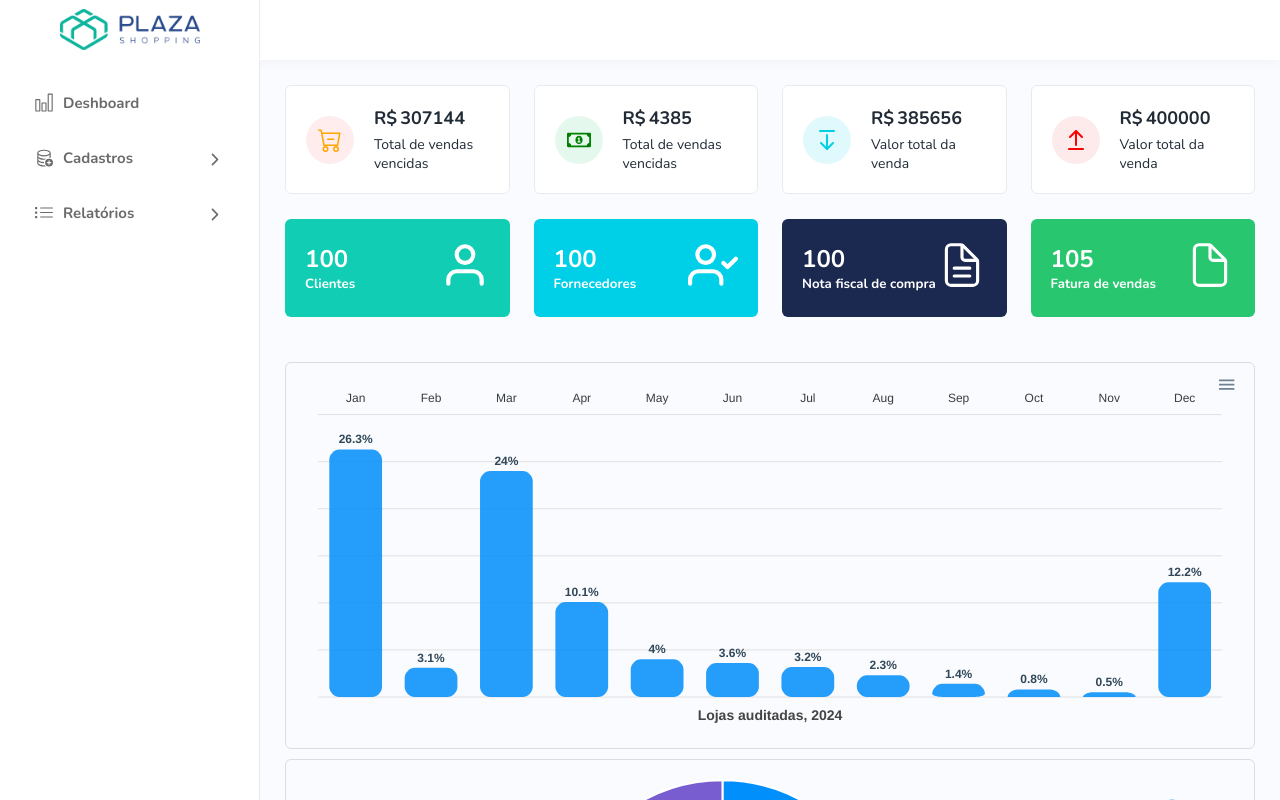
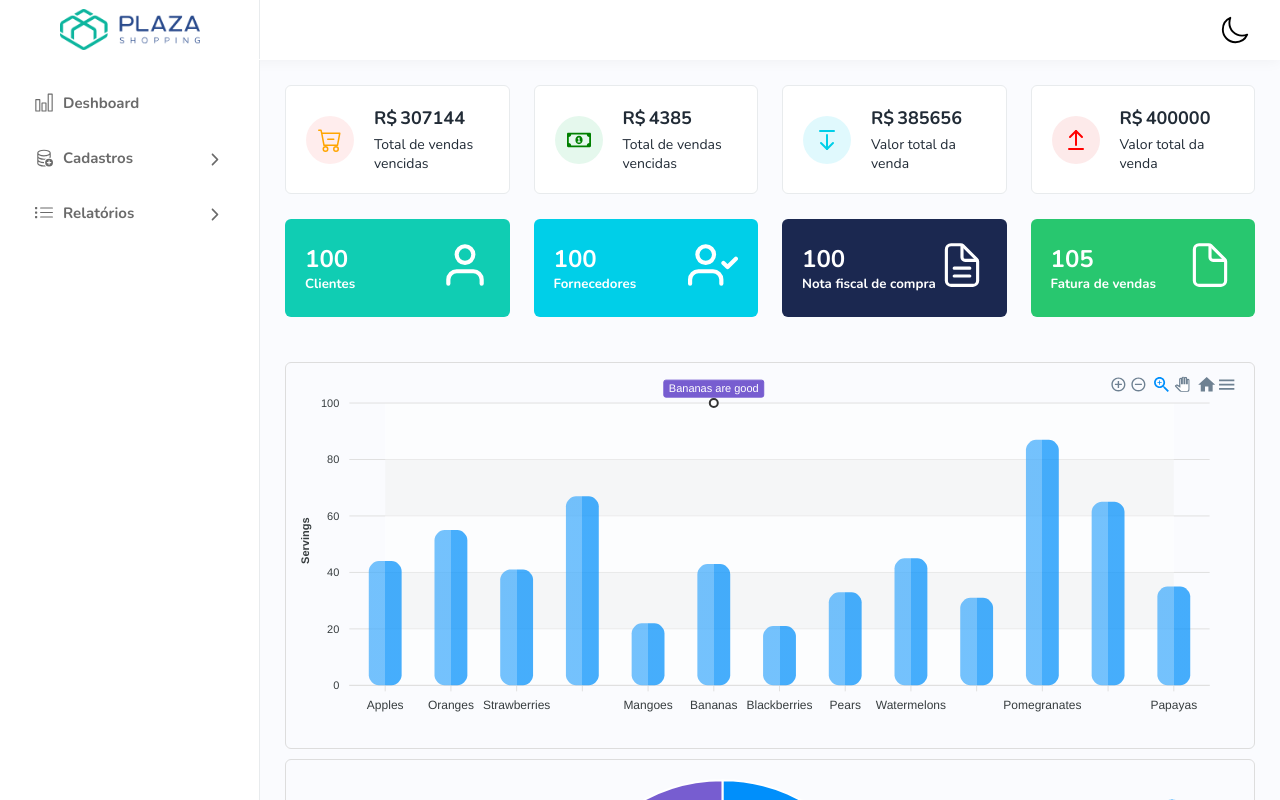
Before and after one commit to iraeveras/auditoria_loja, a React (Vite) app: page / in a window 1280 px wide. Shown: the top 800 px of the page. Built offline with nearby package versions, Linux system fonts and the light colour scheme.

Commit message:
inserido grafico de coluna

```diff
--- a/src/Components/Charts/Chart/ChartColumn.jsx
+++ b/src/Components/Charts/Chart/ChartColumn.jsx
@@ -6,10 +6,25 @@ function ChartColumn() {
     const state = {
 
         series: [{
-            name: ['Cacau Show ','Bacio'],
-            data: [26.3, 3.1, 24.0, 10.1, 4.0, 3.6, 3.2, 2.3, 1.4, 0.8, 0.5, 12.2]
+          name: 'Servings',
+          data: [44, 55, 41, 67, 22, 43, 21, 33, 45, 31, 87, 65, 35]
         }],
         options: {
+          annotations: {
+            points: [{
+              x: 'Bananas',
+              seriesIndex: 0,
+              label: {
+                borderColor: '#775DD0',
+                offsetY: 0,
+                style: {
+                  color: '#fff',
+                  background: '#775DD0',
+                },
+                text: 'Bananas are good',
+              }
+            }]
+          },
           chart: {
             height: 350,
             type: 'bar',
@@ -17,74 +32,49 @@ function ChartColumn() {
           plotOptions: {
             bar: {
               borderRadius: 10,
+              columnWidth: '50%',
+            }
+          },
           dataLabels: {
-                        position: 'top', // top, center, bottom
+            enabled: false
+          },
+          stroke: {
+            width: 0
+          },
+          grid: {
+            row: {
+              colors: ['#fff', '#f2f2f2']
+            }
+          },
+          xaxis: {
+            labels: {
+              rotate: -45
+            },
+            categories: ['Apples', 'Oranges', 'Strawberries', 'Pineapples', 'Mangoes', 'Bananas',
+              'Blackberries', 'Pears', 'Watermelons', 'Cherries', 'Pomegranates', 'Tangerines', 'Papayas'
+            ],
+            tickPlacement: 'on'
+          },
+          yaxis: {
+            title: {
+              text: 'Servings',
+            },
+          },
+          fill: {
+            type: 'gradient',
+            gradient: {
+              shade: 'light',
+              type: "horizontal",
+              shadeIntensity: 0.25,
+              gradientToColors: undefined,
+              inverseColors: true,
+              opacityFrom: 0.85,
+              opacityTo: 0.85,
+              stops: [50, 0, 100]
             },
           }
         },
-            dataLabels: {
-                enabled: true,
-                formatter: function (val) {
-                    return val + "%";
-                },
-                offsetY: -20,
-                style: {
-                    fontSize: '12px',
-                    colors: ["#304758"],
-                    fontWeight: "700"
-                }
-            },
 
-            xaxis: {
-                categories: ["Jan", "Feb", "Mar", "Apr", "May", "Jun", "Jul", "Aug", "Sep", "Oct", "Nov", "Dec"],
-                position: 'top',
-                axisBorder: {
-                    show: false
-                },
-                axisTicks: {
-                    show: false
-                },
-                crosshairs: {
-                    fill: {
-                        type: 'gradient',
-                        gradient: {
-                            colorFrom: '#D8E3F0',
-                            colorTo: '#BED1E6',
-                            stops: [0, 100],
-                            opacityFrom: 0.4,
-                            opacityTo: 0.5,
-                        }
-                    }
-                },
-                tooltip: {
-                    enabled: true,
-                }
-            },
-            yaxis: {
-                axisBorder: {
-                    show: false
-                },
-                axisTicks: {
-                    show: false,
-                },
-                labels: {
-                    show: false,
-                    formatter: function (val) {
-                    return val + "%";
-                    }
-                }
-
-            },
-            title: {
-                text: 'Lojas auditadas, 2024',
-                floating: true,
-                offsetY: 330,
-                align: 'center',
-                style: {
-                    color: '#444'
-                }
-            }
-        },
 
       };
 
--- a/src/Components/Header/Header.css
+++ b/src/Components/Header/Header.css
@@ -47,6 +47,35 @@
 
 .header .header_left .logo_small img {
     width: 30px;
+}
+
+.box_btn_dark_light {
+    display: flex;
+    align-items: center;
+    justify-content: end;
+    display: flex;
+    height: 100%;
+    margin-right: 25px;
+}
+
+.dark_light {
+    display: flex;
+    align-items: center;
+    justify-content: center;
+    width: 40px;
+    height: 40px;
+    position: relative;
+    border-radius: 50%;
+}
+
+.dark_light svg {
+    font-size: 30px;
+    cursor: pointer;
+    position: absolute;
+}
+
+.dark_light .sun {
+    display: none;
 }
 
 .header_left.active #toggle_btn {
--- a/src/Components/Header/Header.jsx
+++ b/src/Components/Header/Header.jsx
@@ -1,6 +1,8 @@
 import { useState } from "react";
 import { Link } from "react-router-dom";
 import icons from "../../constants/icons";
+import { GoSun } from "react-icons/go";
+import { IoMoonOutline } from "react-icons/io5";
 import "./Header.css";
 
 const body = document.querySelector("body");
@@ -41,6 +43,12 @@ function Header() {
                     <span></span>
                 </span>
             </Link>
+            <div className="box_btn_dark_light">
+                <div className="dark_light">
+                    <IoMoonOutline className="moon"/>
+                    <GoSun className="sun"/>
+                </div>
+            </div>
         </header>
     )
 }
```
Lines whose indentation alone changed are shown as unchanged.
